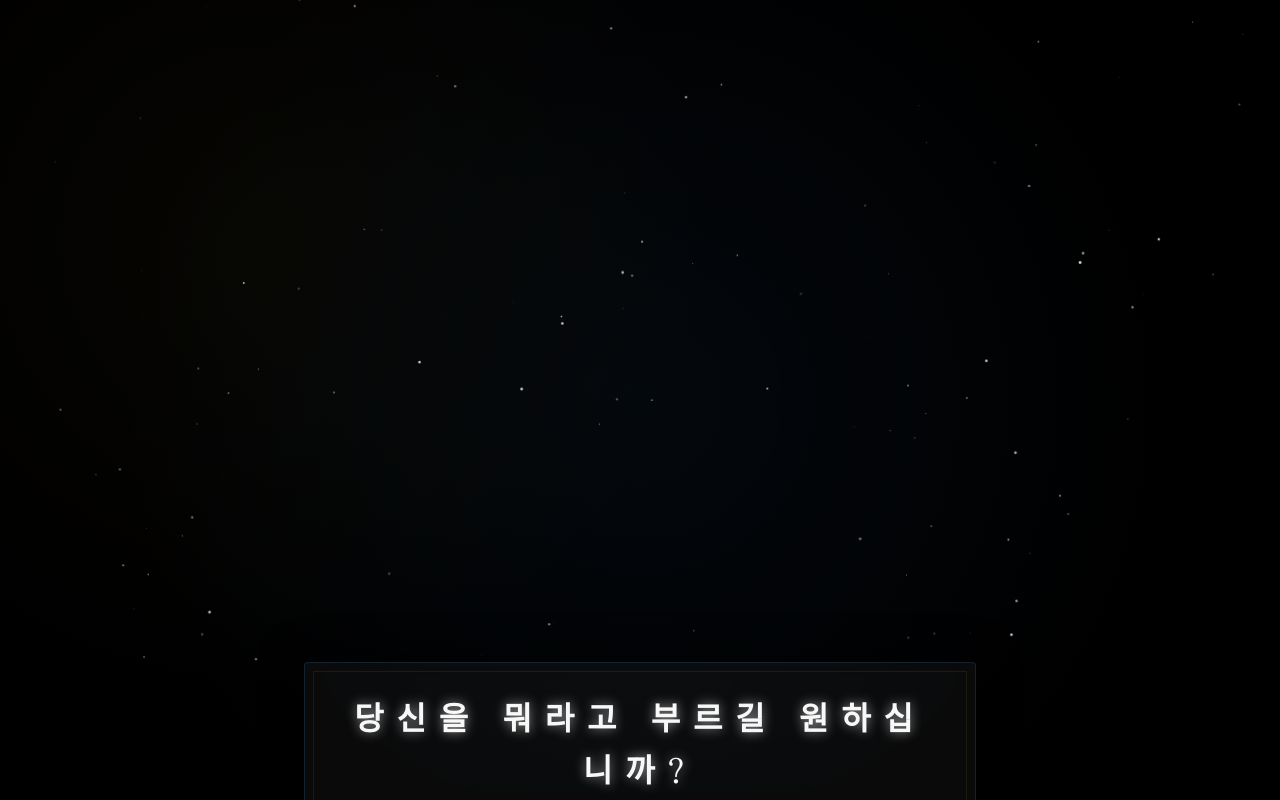
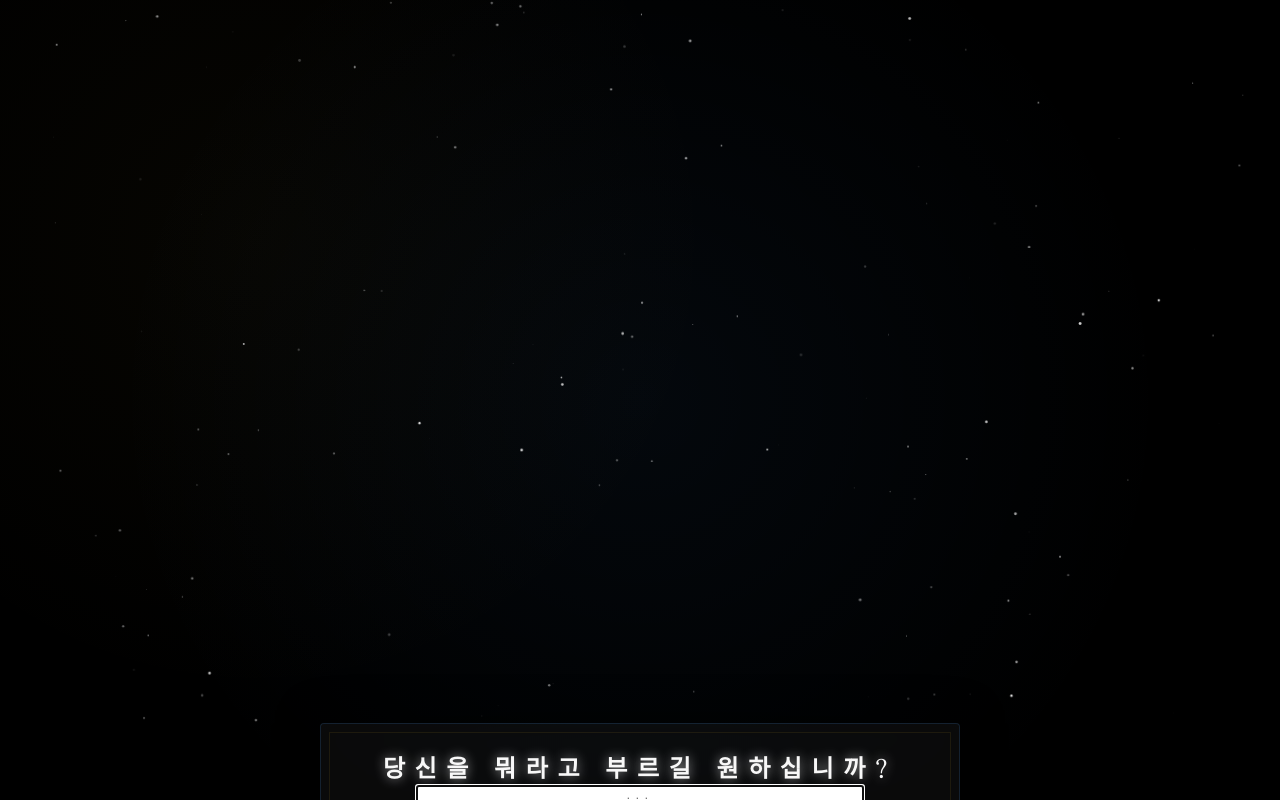
Before and after one commit to Lolololotus/Prism-Arcana_restart, a Next.js app: page / in a window 1280 px wide. Built offline with nearby package versions, Linux system fonts and the light colour scheme.

Commit message:
UI: Unify input windows and refine typography for perfect centering

```diff
--- a/app/globals.css
+++ b/app/globals.css
@@ -88,7 +88,13 @@ body {
 }
 
 .mt-12 {
-    margin-bottom: 3rem;
+    margin-top: 3rem;
+}
+
+h1 {
+    font-size: 1.5rem;
+    /* Reduced from default to fit on one line */
+    line-height: 1.2;
 }
 
 .mt-8 {
--- a/app/page.tsx
+++ b/app/page.tsx
@@ -100,13 +100,12 @@ export default function Home() {
                         initial={{ opacity: 0, scale: 0.9 }}
                         animate={{ opacity: 1, scale: 1 }}
                         exit={{ opacity: 0, scale: 1.1 }}
-                        className="z-10 text-center flex flex-col items-center justify-center w-full max-w-2xl"
+                        className="z-10 text-center flex flex-col items-center justify-center w-full max-w-2xl px-4"
                     >
-                        <div className="glass-blueprint mb-12 w-full">
-                            <h1 className="tracking-widest text-2xl font-bold bloom-text">
+                        <div className="glass-blueprint w-full flex flex-col items-center">
+                            <h1 className="tracking-widest text-lg font-bold bloom-text mb-8">
                                 당신을 뭐라고 부르길 원하십니까?
                             </h1>
-                        </div>
                             <input
                                 type="text"
                                 autoFocus
@@ -116,6 +115,7 @@ export default function Home() {
                                 placeholder="..."
                                 onKeyDown={(e) => e.key === "Enter" && rawName && setStep(2)}
                             />
+                        </div>
                     </motion.div>
                 )}
 
@@ -125,13 +125,12 @@ export default function Home() {
                         initial={{ opacity: 0 }}
                         animate={{ opacity: 1 }}
                         exit={{ opacity: 0 }}
-                        className="z-10 text-center flex flex-col items-center justify-center w-full max-w-2xl"
+                        className="z-10 text-center flex flex-col items-center justify-center w-full max-w-2xl px-4"
                     >
-                        <div className="glass-blueprint mb-12 w-full">
-                            <h1 className="tracking-widest text-2xl font-bold bloom-text">
+                        <div className="glass-blueprint w-full flex flex-col items-center">
+                            <h1 className="tracking-widest text-lg font-bold bloom-text mb-8">
                                 당신의 우주가 열린 날짜를 알려주십시오.
                             </h1>
-                        </div>
                             <input
                                 type="text"
                                 autoFocus
@@ -142,6 +141,7 @@ export default function Home() {
                                 placeholder="YYYYMMDD"
                                 onKeyDown={(e) => e.key === "Enter" && birthDate.length === 8 && calculateLifePath(birthDate)}
                             />
+                        </div>
                     </motion.div>
                 )}
 
```
Lines whose indentation alone changed are shown as unchanged.
